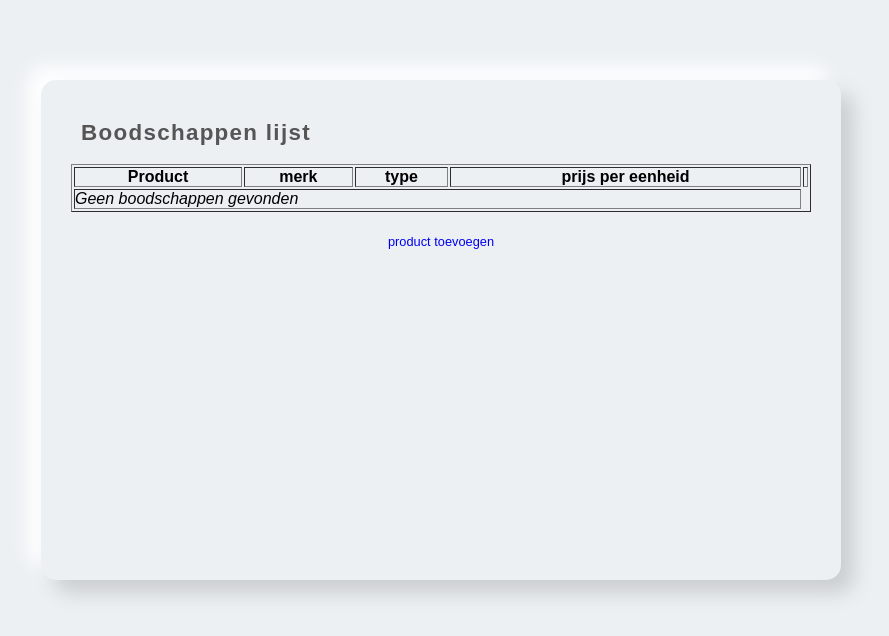
After one commit to Larsveneman/presentatie, a PHP site: page /lijst.php in a window 1280 px wide. The commit adds this page. Shown: the top 636 px of the page, without its empty margins (199-1088 px from the left). Run offline with PHP 8.4, Linux system fonts and the light colour scheme; data that the repository does not hold is empty.

Commit message:
Add files via upload

```diff
--- a/Style.css
+++ b/Style.css
@@ -11,17 +11,33 @@ body {
     background: #ecf0f3;
 }
 
-.LoginPage {
+.styling {
     max-width: 350px;
     min-height: 500px;
-    margin: 80px auto;
+    margin: 80px auto 40px auto;
     padding: 40px 30px 30px 30px;
     background-color: #ecf0f3;
     border-radius: 15px;
     box-shadow: 13px 13px 20px #cbced1, -13px -13px 20px #fff;
 }
+.styling.list{
+    max-width: 800px;
+}
+.styling table{
+    width: 100%;
+    border: 1px solid blackl
+}
 
-.LoginPage .name {
+.styling .message{
+    color: green;
+    font-size: 12px;
+    margin-top: 10px;
+}
+.styling .message.error{
+    color: red;
+}
+
+.styling .name {
     font-weight: 600;
     font-size: 1.4rem;
     letter-spacing: 1.3px;
@@ -29,7 +45,8 @@ body {
     color: #555;
 }
 
-.LoginPage .form-field input {
+.styling .form-field input ,
+.styling .form-field select{
     width: 100%;
     display: block;
     border: none;
@@ -41,7 +58,7 @@ body {
 
 }
 
-.LoginPage .form-field {
+.styling .form-field {
     padding-left: 10px;
     margin-bottom: 20px;
     border-radius: 20px;
@@ -49,7 +66,7 @@ body {
 }
 
 
-.LoginPage .btn {
+.styling .btn {
     box-shadow: none;
     width: 100%;
     height: 40px;
@@ -61,22 +78,26 @@ body {
     letter-spacing: 1.3px;
 }
 
-.LoginPage .btn:hover {
+.styling .btn:hover {
     background-color: #0068c3;
 }
 
-.LoginPage a {
+.styling .footer-link{
+    margin-top: 20px;
+    text-align: center;
+}
+
+.styling .footer-link .link {
     text-decoration: none;
     font-size: 0.8rem;
-    color: #03A9F4;
 }
 
-.LoginPage a:hover {
+.styling a:hover {
     color: #039BE5;
 }
 
 @media(max-width: 380px) {
-    .LoginPage {
+    .styling {
         margin: 30px 20px;
         padding: 40px 15px 15px 15px;
     }
--- a/cd.php
+++ b/cd.php
@@ -9,9 +9,6 @@ $dbname = "presentatie";
 // Create connection
 $conn = mysqli_connect($servername, $username, $password, $dbname);
 // Check connection
-if ($conn) {
-    echo"connect";
-}
-else{
-    echo("Connection failed: ". mysqli_connect_error());
-}
+if (!$conn) {
+    die("Connection failed: ". mysqli_connect_error());
+  }
--- /dev/null
+++ b/lijst.php
@@ -0,0 +1,74 @@
+<?php
+
+require_once "cd.php";
+
+    if(isset($_POST['product_id'])){
+    $id = $_POST['product_id'];
+    $sql = 'DELETE FROM boodschappen WHERE id = ' . $id;
+    mysqli_query($conn,$sql);
+}
+
+$producten = [];
+
+$sql = "SELECT * FROM boodschappen ORDER BY type, naam";
+$result = mysqli_query($conn, $sql);
+if ($result->num_rows > 0) {
+    $producten = $result->fetch_all(MYSQLI_ASSOC);
+}
+?>
+
+<!DOCTYPE html>
+<html lang="en">
+
+<head>
+    <meta charset="UTF-8">
+    <meta name="viewport" content="width=device-width, initial-scale=1.0">
+    <title>Boodschappen Lijst</title>
+    <link rel="stylesheet" href="Style.css">
+</head>
+
+<body>
+    <div class="styling list">
+        <div class="text-center mt-4 name">
+            Boodschappen lijst
+        </div>
+        <br>
+
+        <form method="post">
+            <table border="1">
+                <thead>
+                    <tr>
+                        <th>Product</th>
+                        <th>merk</th>
+                        <th>type</th>
+                        <th>prijs per eenheid</th>
+                        <th></th>
+                    </tr>
+                </thead>
+                <tbody>
+                    <?php if (count($producten) === 0): ?>
+                        <tr>
+                            <td colspan="4"><i>Geen boodschappen gevonden</i></td>
+                        </tr>
+                    <?php else: ?>
+                        <?php foreach ($producten as $product): ?>
+                            <tr>
+                                <td><?= $product['naam']; ?></td>
+                                <td><?= $product['merk']; ?></td>
+                                <td><?= $product['type']; ?></td>
+                                <td><?= $product['Prijs_per_eenheid']; ?></td>
+                                <td><button type="submit" name="product_id" value="<?= $product['id']; ?>">Delete</button></td>
+                            </tr>
+                        <?php endforeach; ?>
+                    <?php endif; ?>
+                </tbody>
+            </table>
+        </form>
+
+        <div class="footer-link">
+            <a href="./index.php" class="link">product toevoegen </a>
+        </div>
+    </div>
+</body>
+
+</html>
```
Also changed, not shown: index.php (+61 -11 lines).
